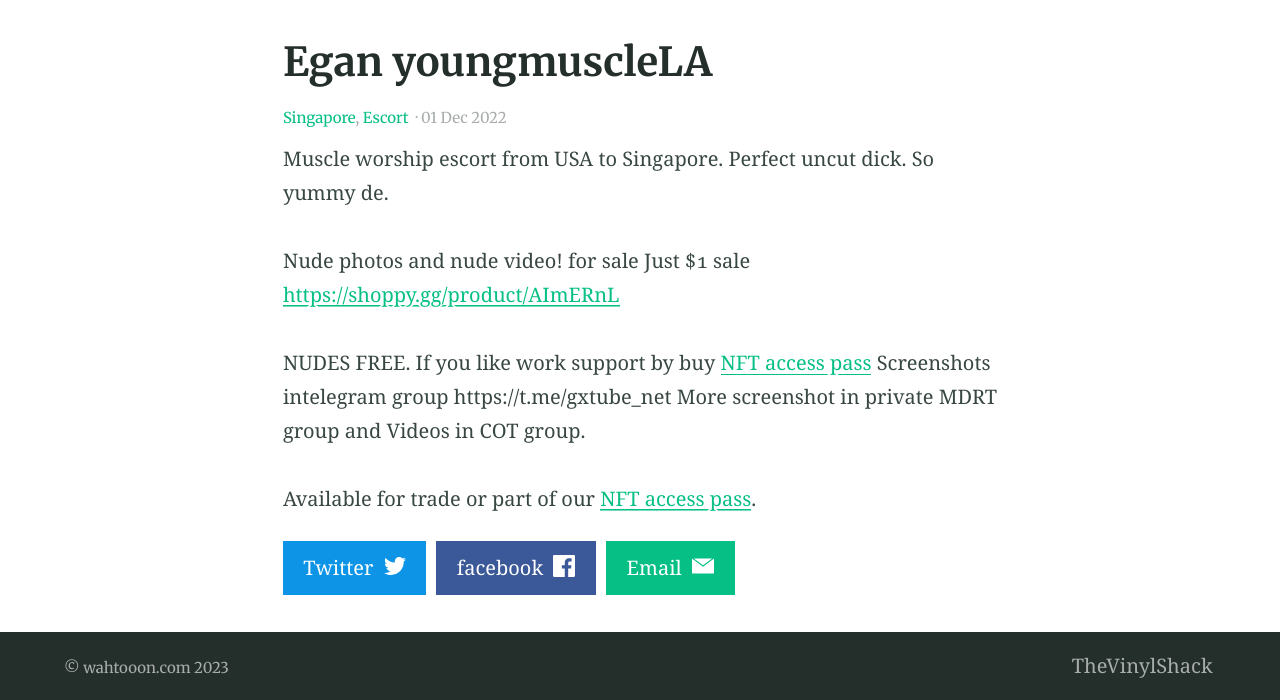
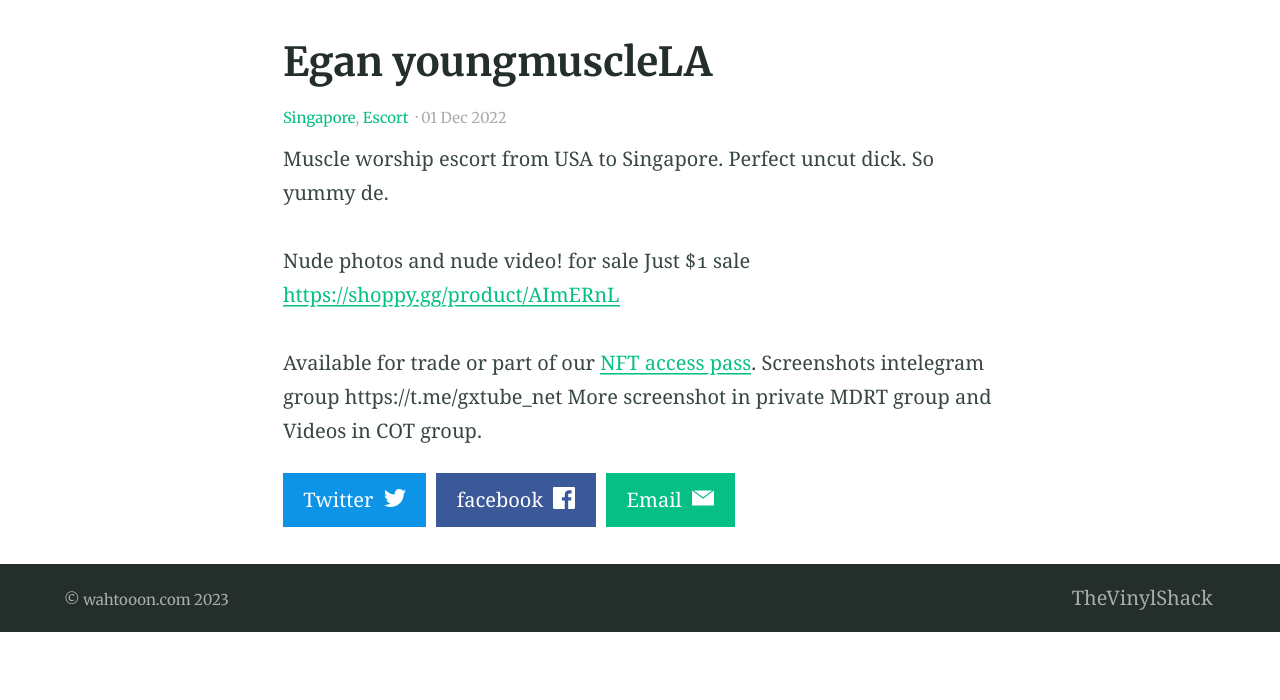
Before and after one commit to heynathanlum/wahtoon, a Jekyll site: the page built from _posts/2022-12-01-EganYoungMuscleLA.md, in a window 1280 px wide. Shown: the part 408-1108 px from the top of the page. Built offline with Jekyll 4.4.1, drawn with Linux system fonts in a browser that asks for light colours; after the commit the page ends 1040 px from its top, so only the background shows below that.

Commit message:
Update 2022-12-01-EganYoungMuscleLA.md

```diff
--- a/_posts/2022-12-01-EganYoungMuscleLA.md
+++ b/_posts/2022-12-01-EganYoungMuscleLA.md
@@ -13,7 +13,5 @@ Muscle worship escort from USA to Singapore. Perfect uncut dick. So yummy de.
 
 Nude photos and nude video! for sale Just $1 sale [https://shoppy.gg/product/AImERnL](https://shoppy.gg/product/AImERnL)
 
-NUDES FREE. If you like work support by buy [NFT access pass](https://opensea.io/collection/thevinylshacktastycollection?search%5BsortAscending%5D=true&search%5BsortBy%5D=PRICE&search%5Btoggles%5D%5B0%5D=BUY_NOW)
+Available for trade or part of our [NFT access pass](https://opensea.io/collection/wahtoon-com-mdrt-lifetime).
 Screenshots intelegram group https://t.me/gxtube_net More screenshot in private MDRT group and Videos in COT group.
-
-Available for trade or part of our [NFT access pass](https://opensea.io/collection/thevinylshacktastycollection?search%5BsortAscending%5D=true&search%5BsortBy%5D=PRICE&search%5Btoggles%5D%5B0%5D=BUY_NOW).
```
